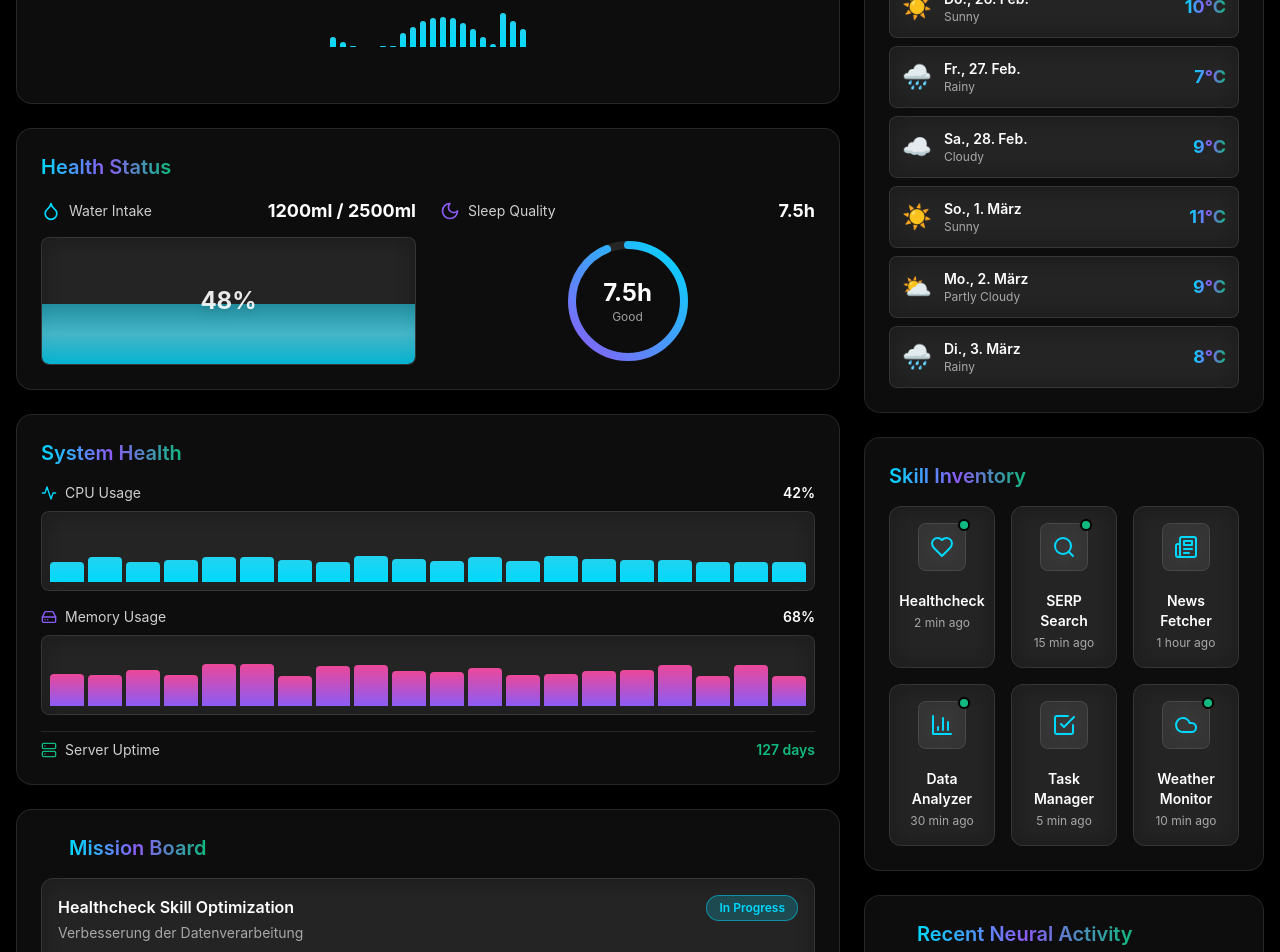
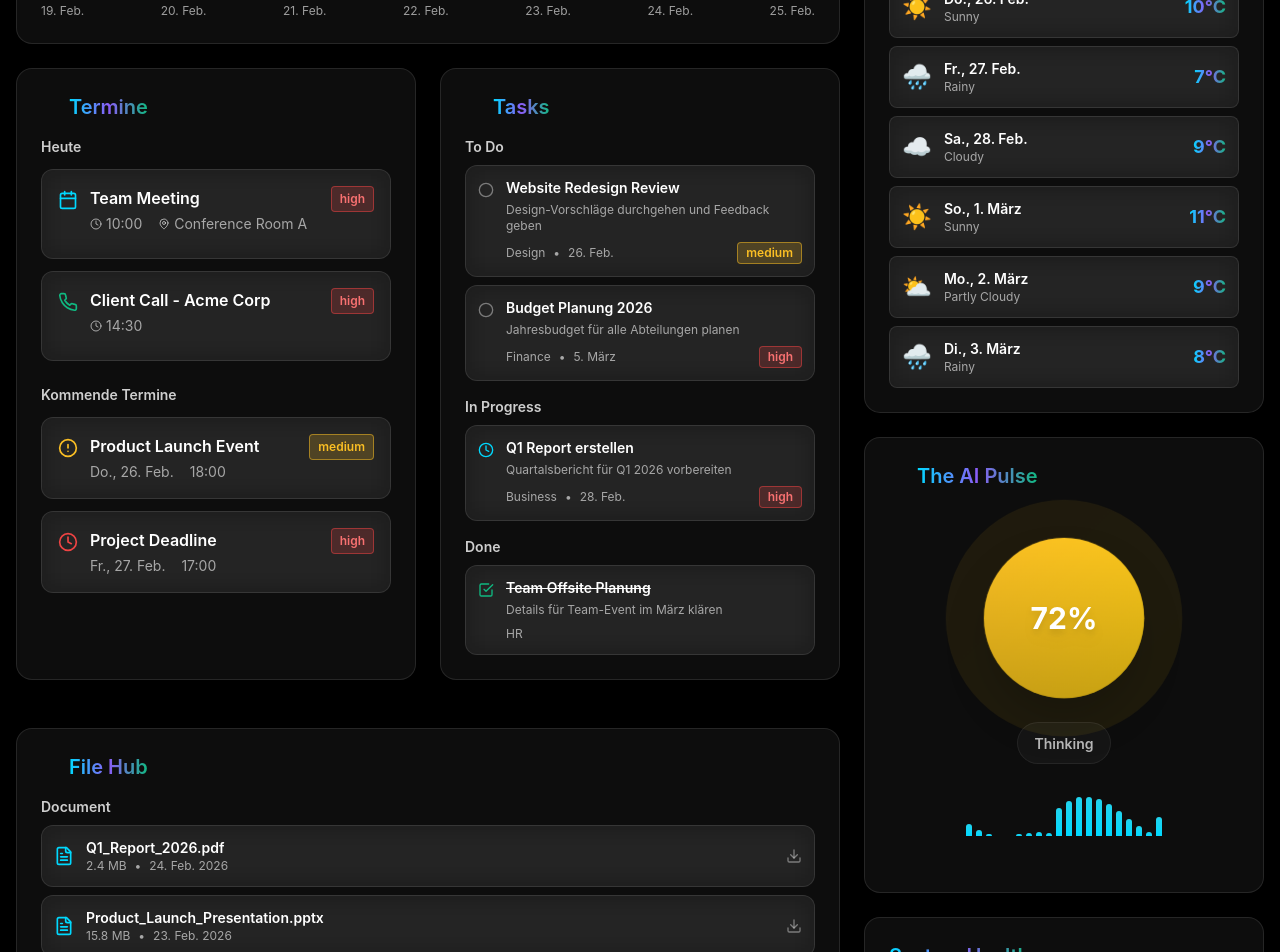
Before and after one commit to dojanjanjan/sueai_mission_control, a Next.js app: page / in a window 1280 px wide. Shown: the part 600-1552 px from the top of the page. Built offline with nearby package versions, Linux system fonts and the light colour scheme.

Commit message:
Focus Overview page on Business components

```diff
--- a/app/page.tsx
+++ b/app/page.tsx
@@ -27,20 +27,22 @@
       case 'overview':
         return (
           <div className="grid grid-cols-1 lg:grid-cols-3 gap-6">
-            {/* Left Column */}
+            {/* Left Column - Business Focus */}
             <div className="lg:col-span-2 space-y-6">
-              <AIPulse />
-              <HealthStatus />
-              <SystemHealth />
+              <BusinessData />
+              <div className="grid grid-cols-1 md:grid-cols-2 gap-6">
+                <Appointments />
+                <Tasks />
+              </div>
+              <FileHub />
               <MissionBoard />
             </div>
 
-            {/* Right Column */}
+            {/* Right Column - Context & Quick Info */}
             <div className="space-y-6">
               <Local />
-              <SkillInventory />
-              <NeuralActivity />
-              <SmartControls />
+              <AIPulse />
+              <SystemHealth />
             </div>
           </div>
         );
```
